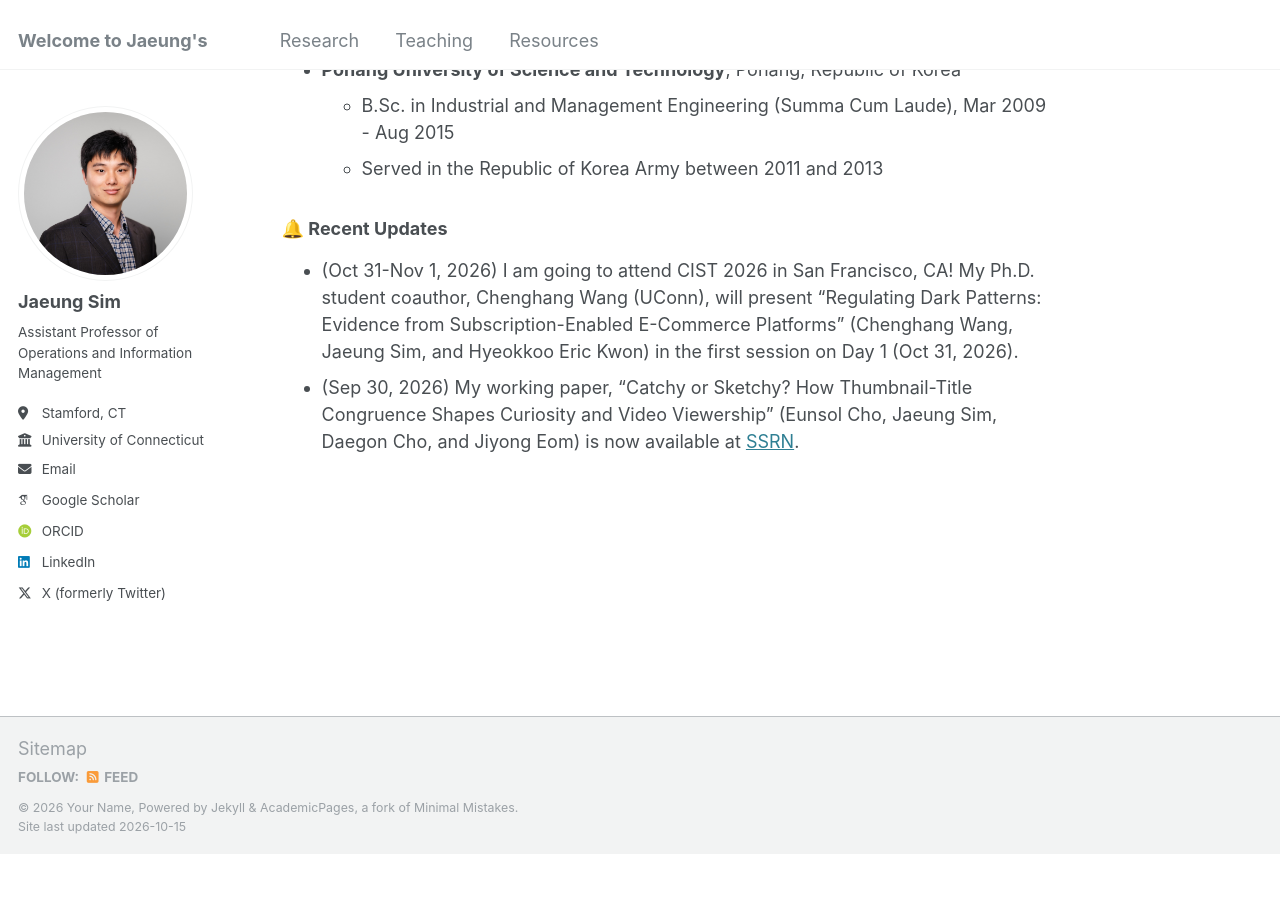
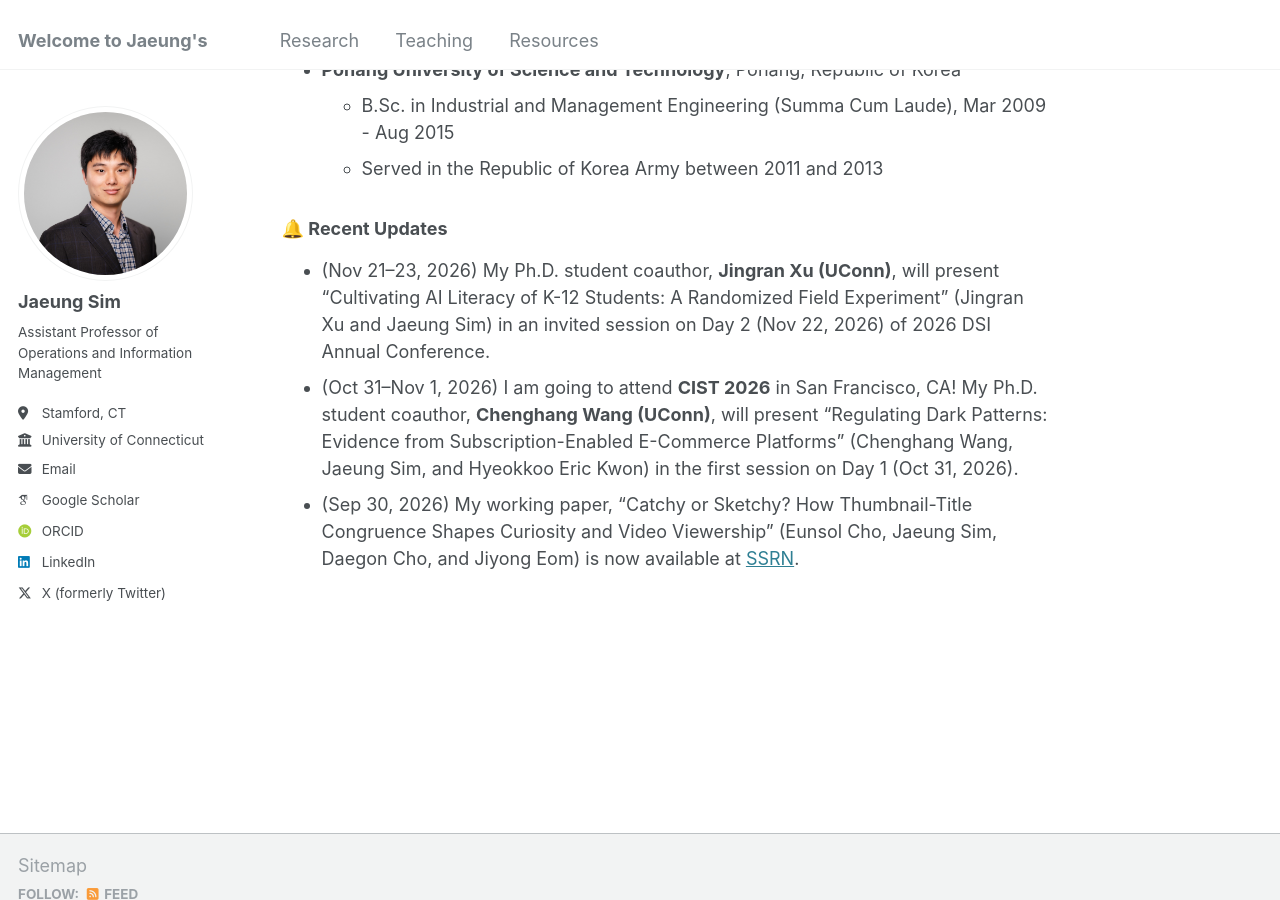
Before and after one commit to jaeungs/jaeungs.github.io, a Jekyll site: the page built from _pages/about.md, in a window 1280 px wide and 900 px high, scrolled down 862 px. Built offline with Jekyll 4.4.1, drawn with Linux system fonts in a browser that asks for light colours; emoji names are drawn with the system emoji font; some web fonts are replaced; before the commit the page ends 1717 px from its top, so only the background shows below that.

Commit message:
Update about.md

```diff
--- a/_pages/about.md
+++ b/_pages/about.md
@@ -27,5 +27,6 @@ I know how you feel now. You may call me "Jay" instead of "Jaeung (재웅)", whi
   * Served in the Republic of Korea Army between 2011 and 2013
 
 ### 🔔 Recent Updates
-* (Oct 31-Nov 1, 2026) I am going to attend CIST 2026 in San Francisco, CA! My Ph.D. student coauthor, Chenghang Wang (UConn), will present "Regulating Dark Patterns: Evidence from Subscription-Enabled E-Commerce Platforms" (Chenghang Wang, Jaeung Sim, and Hyeokkoo Eric Kwon) in the first session on Day 1 (Oct 31, 2026).
+* (Nov 21--23, 2026) My Ph.D. student coauthor, **Jingran Xu (UConn)**, will present "Cultivating AI Literacy of K-12 Students: A Randomized Field Experiment" (Jingran Xu and Jaeung Sim) in an invited session on Day 2 (Nov 22, 2026) of 2026 DSI Annual Conference.
+* (Oct 31--Nov 1, 2026) I am going to attend **CIST 2026** in San Francisco, CA! My Ph.D. student coauthor, **Chenghang Wang (UConn)**, will present "Regulating Dark Patterns: Evidence from Subscription-Enabled E-Commerce Platforms" (Chenghang Wang, Jaeung Sim, and Hyeokkoo Eric Kwon) in the first session on Day 1 (Oct 31, 2026).
 * (Sep 30, 2026) My working paper, "Catchy or Sketchy? How Thumbnail-Title Congruence Shapes Curiosity and Video Viewership" (Eunsol Cho, Jaeung Sim, Daegon Cho, and Jiyong Eom) is now available at [SSRN]([https://www.business.uconn.edu/person/jaeung-sim/](https://papers.ssrn.com/sol3/papers.cfm?abstract_id=7543822)).
```
